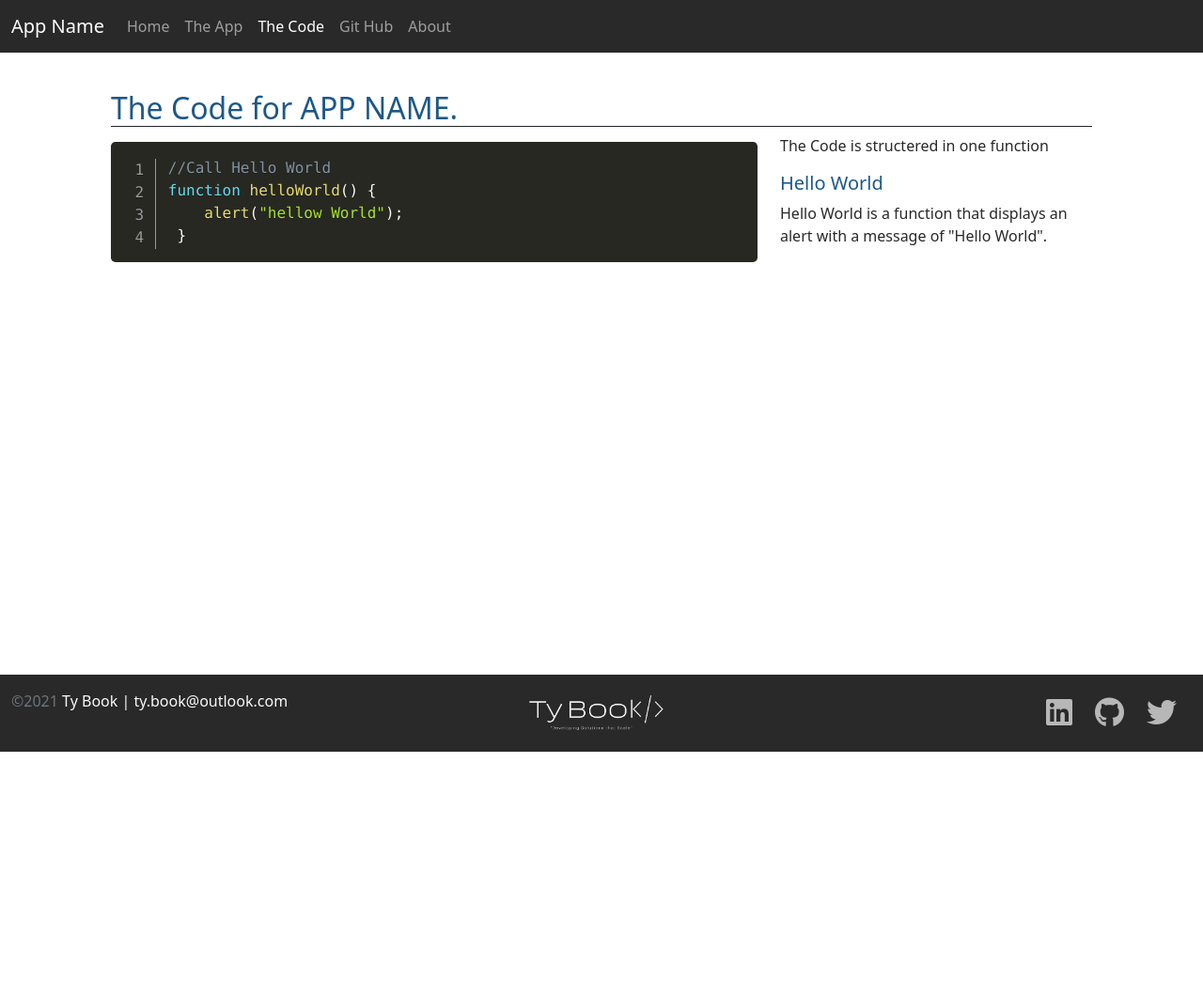
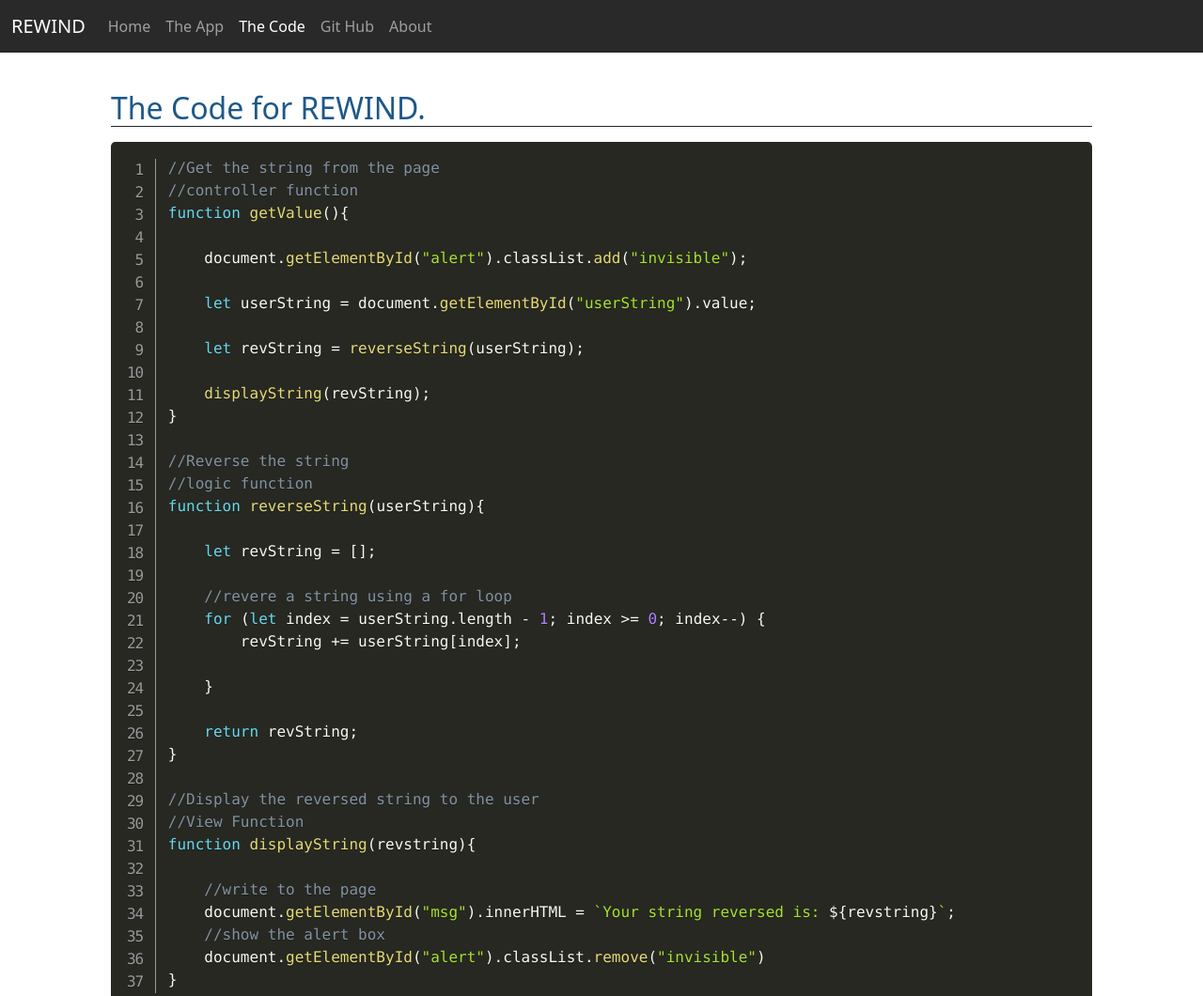
Before and after one commit to Tybook92/Rewind, a plain HTML site: page code.html in a window 1280 px wide. Shown: the top 1060 px of the page at 94% size. Before the commit the page ends 800 px from the top, so only its background shows below. Drawn offline with nearby package versions, Linux system fonts and the light colour scheme.

Commit message:
Added Javascipt code

```diff
--- a/code.html
+++ b/code.html
@@ -24,7 +24,7 @@
     <!--Nav Section-->
 <nav class="navbar navbar-expand-md navbar-dark fixed-top">
     <div class="container-fluid">
-        <a class="navbar-brand" href="#">App Name</a>
+        <a class="navbar-brand" href="#">REWIND</a>
         <button class="navbar-toggler" type="button" data-bs-toggle="collapse" data-bs-target="#navbarCollapse"
             aria-controls="navbarCollapse" aria-expanded="false" aria-label="Toggle navigation">
             <span class="navbar-toggler-icon"></span>
@@ -51,20 +51,48 @@
 </nav>
 <main class="flex-shrink-0">
     <div class="container py-4 px-5 mt-5">
-        <h2 class="border-1 border-bottom border-dark">The Code for APP NAME.</h2>
+        <h2 class="border-1 border-bottom border-dark">The Code for REWIND.</h2>
         <div class="row row-col-1 row-cols-lg-2">
-            <div class="col-lg-8">
+            <div class="col-lg-12">
                 <pre class="line-numbers"><code class="language-javascript">
-                    //Call Hello World
-                    function helloWorld() {
-                        alert("hellow World");
-                     }
+                    //Get the string from the page
+//controller function
+function getValue(){
+
+    document.getElementById("alert").classList.add("invisible");
+
+    let userString = document.getElementById("userString").value;
+
+    let revString = reverseString(userString);
+
+    displayString(revString);
+}
+
+//Reverse the string
+//logic function
+function reverseString(userString){
+
+    let revString = [];
+
+    //revere a string using a for loop
+    for (let index = userString.length - 1; index >= 0; index--) {
+        revString += userString[index];
+
+    }
+
+    return revString;
+}
+
+//Display the reversed string to the user
+//View Function
+function displayString(revstring){
+
+    //write to the page
+    document.getElementById("msg").innerHTML = `Your string reversed is: ${revstring}`;
+    //show the alert box
+    document.getElementById("alert").classList.remove("invisible")
+}
                 </code></pre>
-            </div>
-            <div class="col-lg-4">
-                <p>The Code is structered in one function</p>
-                <h5>Hello World</h5>
-                <p>Hello World is a function that displays an alert with a message of "Hello World".</p>
             </div>
         </div>
     </div>
```
Also changed, not shown: app.html (+5 -2 lines), index.html (+1 -1 lines), js/site.js (+36 -3 lines).
